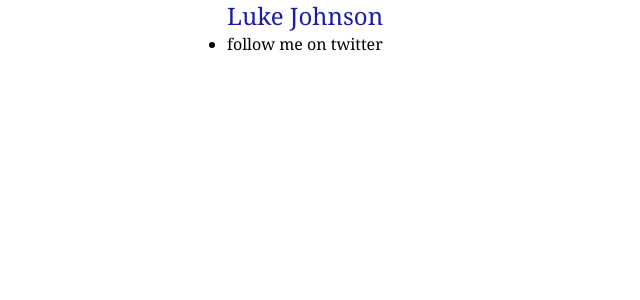
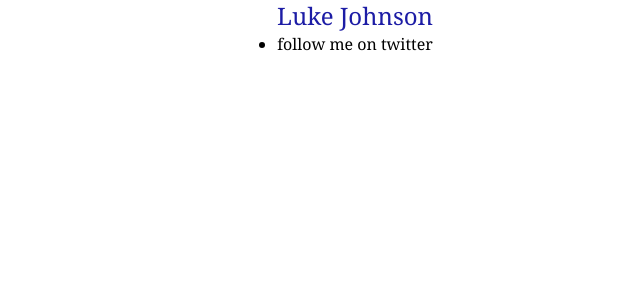
Before and after one commit to lukeedwardjo/lukejo, a React (Create React App) app: page / in a window 1280 px wide. Shown: the top 300 px of the page, without its empty margins (285-925 px from the left). Built offline with nearby package versions, Linux system fonts and the light colour scheme.

Commit message:
center finally

```diff
--- a/src/App.tsx
+++ b/src/App.tsx
@@ -2,11 +2,13 @@ import "./App.css";
 
 function App() {
   return (
-    <div className="flex">
+    <div className="flex items-center justify-center">
       <div className="flex-auto"></div>
       <div className="font-serif selection:bg-lew-blue selection:text-lew-yellow h-screen w-64 shrink-0">
-        <div className="text-lew-blue text-2xl">Luke Johnson</div>
-        <ul className="list-disc text-black">
+        <div className="text-lew-blue text-2xl flex items-center justify-center">
+          Luke Johnson
+        </div>
+        <ul className="list-disc text-black flex items-center justify-center">
           <li>
             <a href="https://twitter.com/lukeedwardjo">follow me on twitter</a>
           </li>
```
